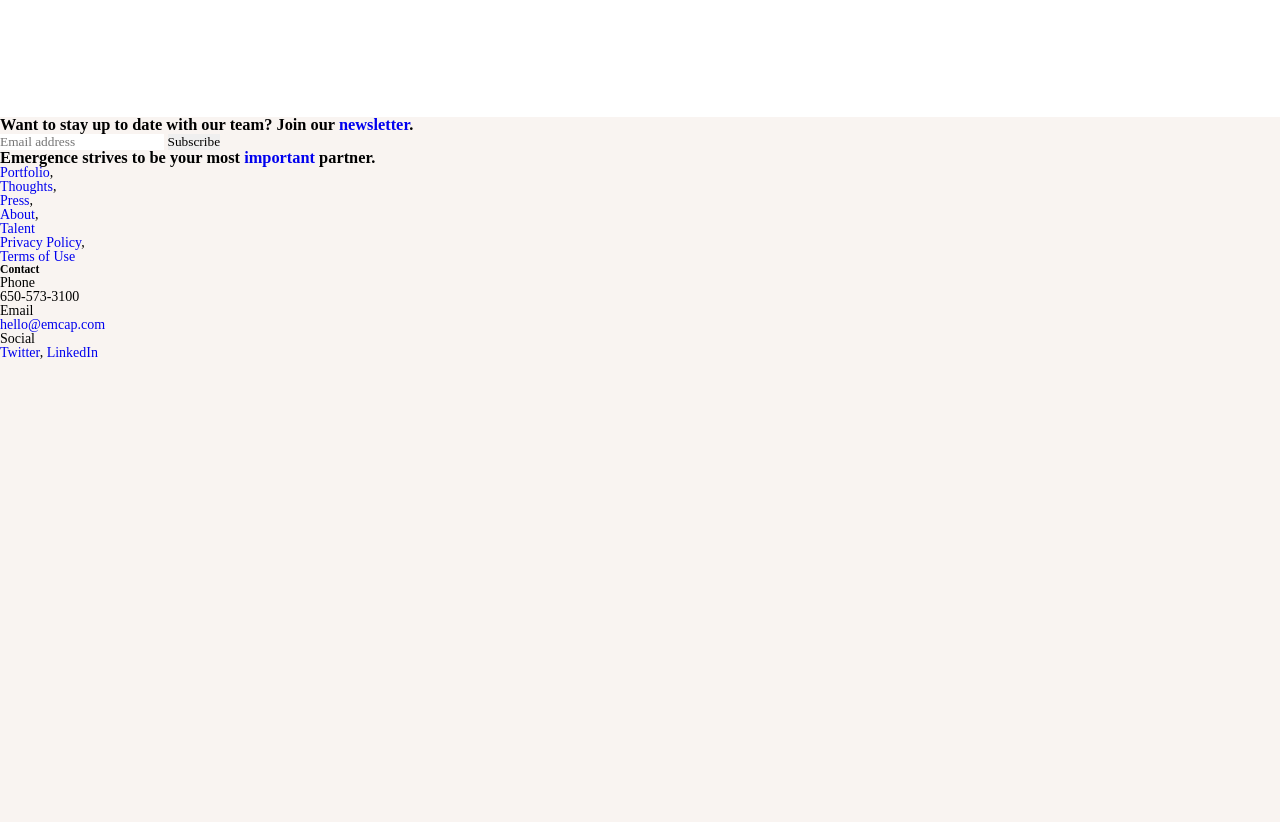
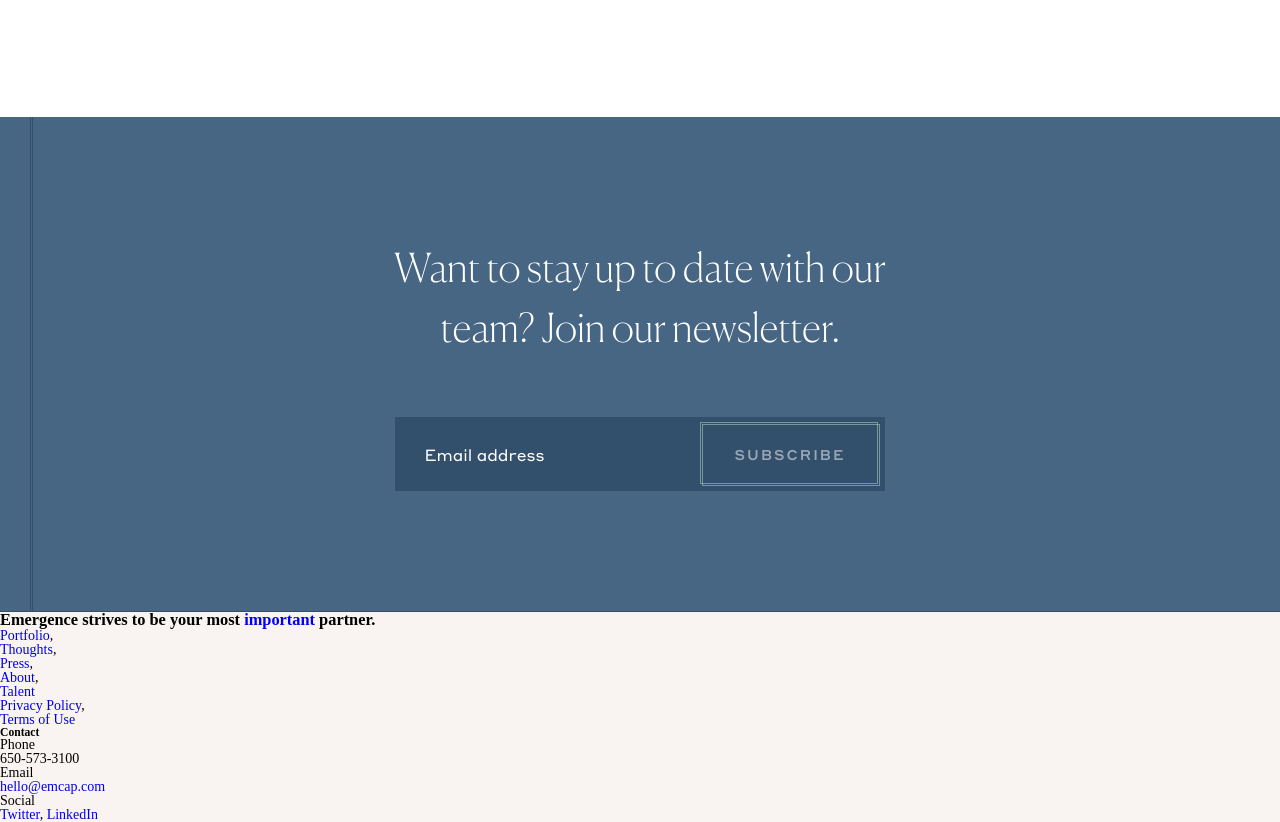
Before and after one commit to naszh/Emcap, a website built with Parcel: page src/index.html in a window 1280 px wide. Shown: the part 9783-10605 px from the top of the page. Before the commit the page ends 10143 px from the top, so only its background shows below. Built offline with nearby package versions, Linux system fonts and the light colour scheme.

Commit message:
Add newsletter.scss & Update index.html

```diff
--- a/src/index.html
+++ b/src/index.html
@@ -14,6 +14,7 @@
     <link rel="stylesheet" href="./sass/theses.scss">
     <link rel="stylesheet" href="./sass/f-gallery.scss">
     <link rel="stylesheet" href="./sass/thoughts.scss">
+    <link rel="stylesheet" href="./sass/newsletter.scss">
 </head>
 <body>
     <header>
@@ -237,11 +238,13 @@
         </section>
 
         <section class="newsletter">
-            <h3>Want to stay up to date with our team? Join our <a href="#">newsletter</a>.</h3>
-            <form action="#">
-                <input type="email" placeholder="Email address">
-                <button type="submit">Subscribe</button>
-            </form>
+            <div class="newsletter-wrap">
+                <h3>Want to stay up to date with our team? Join our <a href="#">newsletter</a>.</h3>
+                <form class="newsletter__form" action="#">
+                    <input id="form-email" type="email" placeholder="Email address" required>
+                    <button id="form-bt" type="submit">Subscribe</button>
+                </form>
+            </div>
         </section>
     </main>
 
--- /dev/null
+++ b/src/sass/newsletter.scss
@@ -0,0 +1,88 @@
+@import "values";
+@import "mixins";
+
+.newsletter {
+    padding: 0 30px;
+    background-color: $darkerblue;
+    border-bottom: 1px solid #324f6b;
+    color: #fff;
+    .newsletter-wrap {
+        padding: 120px 0;
+        align-items: flex-start;
+        display: flex;
+        flex-wrap: wrap;
+        justify-content: center;
+        margin-left: auto;
+        margin-right: auto;
+        max-width: 1400px;
+        position: relative;
+        width: 100%;
+        h3 {
+            padding: 0 40px;
+            line-height: 1.5;
+            margin-bottom: 60px;
+            width: 50%;
+            text-align: center;
+            font-family: 'Canela', sans-serif;
+            font-size: 40px;
+            font-weight: 200;
+            a {
+                color: #fff;
+            }
+        }
+    }
+}
+
+.newsletter__form {
+    padding: 0 40px;
+    display: flex;
+    justify-content: center;
+    width: 100%;
+    #form-email {
+        background-color: #324f6b;
+        box-shadow: inset 0 -1px 0 #324f6b;
+        min-width: 300px;
+        padding: 0 30px;
+        border: 0;
+        font-family: 'Styrene', sans-serif;
+        font-size: 16px;
+        font-weight: 400;
+        line-height: 1;
+        transition: box-shadow .3s ease-in-out;
+    }
+    #form-bt {
+        @include bt-link();
+        background-color: #324f6b;
+        color: rgba(255, 255, 255, 0.5)
+    }
+    #form-bt::before, #form-bt::after {
+        content: "";
+        position: absolute;
+        opacity: .5;
+    }
+    #form-bt::before {
+        border: 1px solid #b5e4c9;;
+        inset: 7px 5px 5px 7px;
+    }
+    #form-bt::after {
+        border: 1px solid #b5e4c9;;
+        inset: 5px 7px 7px 5px;
+    }
+}
+
+.newsletter-wrap::before {
+    border-bottom-color: #324f6b;
+    border-left: 1px solid #324f6b;
+    border-right: 1px solid #324f6b;
+    border-top-color: #324f6b;
+    bottom: 0;
+    content: "";
+    left: 0;
+    position: absolute;
+    top: 0;
+    width: 3px;
+}
+
+#form-email::placeholder {
+    color: #fff;
+}
```
